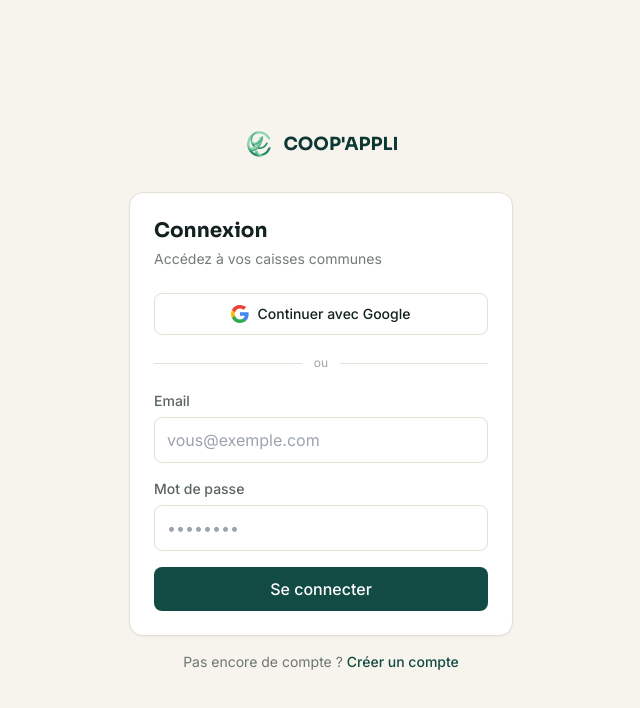
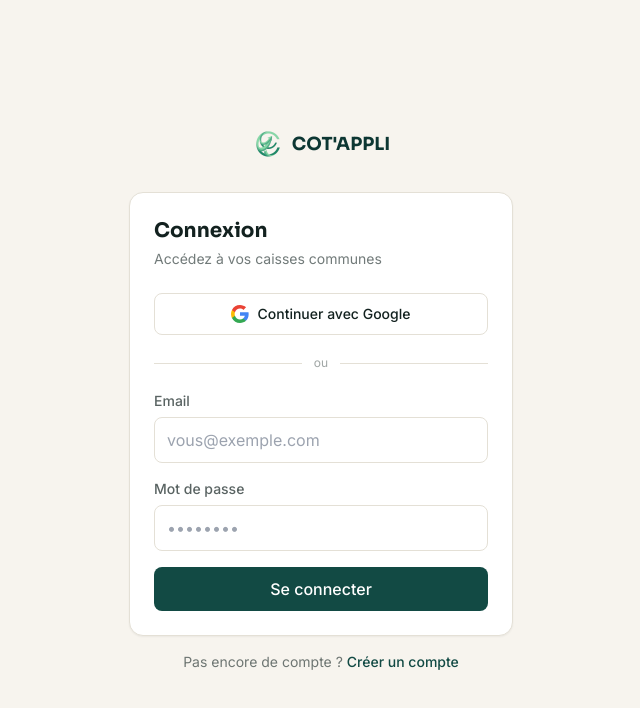
Before and after one commit to morycoulibaly/COT-APPLI, a Next.js app in the folder cotappli/frontend/: page /login in a window 1280 px wide. Shown: the top 708 px of the page, without its empty margins (319-959 px from the left). Built offline with nearby package versions, Linux system fonts and the light colour scheme; no server answers.

Commit message:
Changement du nom à côté du logo

```diff
--- a/cotappli/frontend/app/groups/[id]/page.tsx
+++ b/cotappli/frontend/app/groups/[id]/page.tsx
@@ -46,6 +46,15 @@ export default function GroupDetailPage() {
     <div className="min-h-screen">
       <AppHeader />
       <main className="max-w-5xl mx-auto px-4 py-8">
+        <div className="mb-4">
+          <button
+            type="button"
+            onClick={() => router.back()}
+            className="btn-secondary text-sm"
+          >
+            Retour
+          </button>
+        </div>
         {error && <p className="text-sm text-red-600 mb-4">{error}</p>}
         {!group ? (
           <p className="text-ink/50">Chargement…</p>
--- a/cotappli/frontend/components/Wordmark.tsx
+++ b/cotappli/frontend/components/Wordmark.tsx
@@ -3,8 +3,8 @@ import Image from 'next/image';
 export function Wordmark() {
   return (
     <div className="flex items-center gap-2">
-      <Image src="/logo.png" alt="COOP'APPLI" width={32} height={32} priority />
-      <span className="font-display font-bold text-lg text-teal-700">COOP&apos;APPLI</span>
+      <Image src="/logo.png" alt="COT'APPLI" width={32} height={32} priority />
+      <span className="font-display font-bold text-lg text-teal-700">COT&apos;APPLI</span>
     </div>
   );
 }
```
